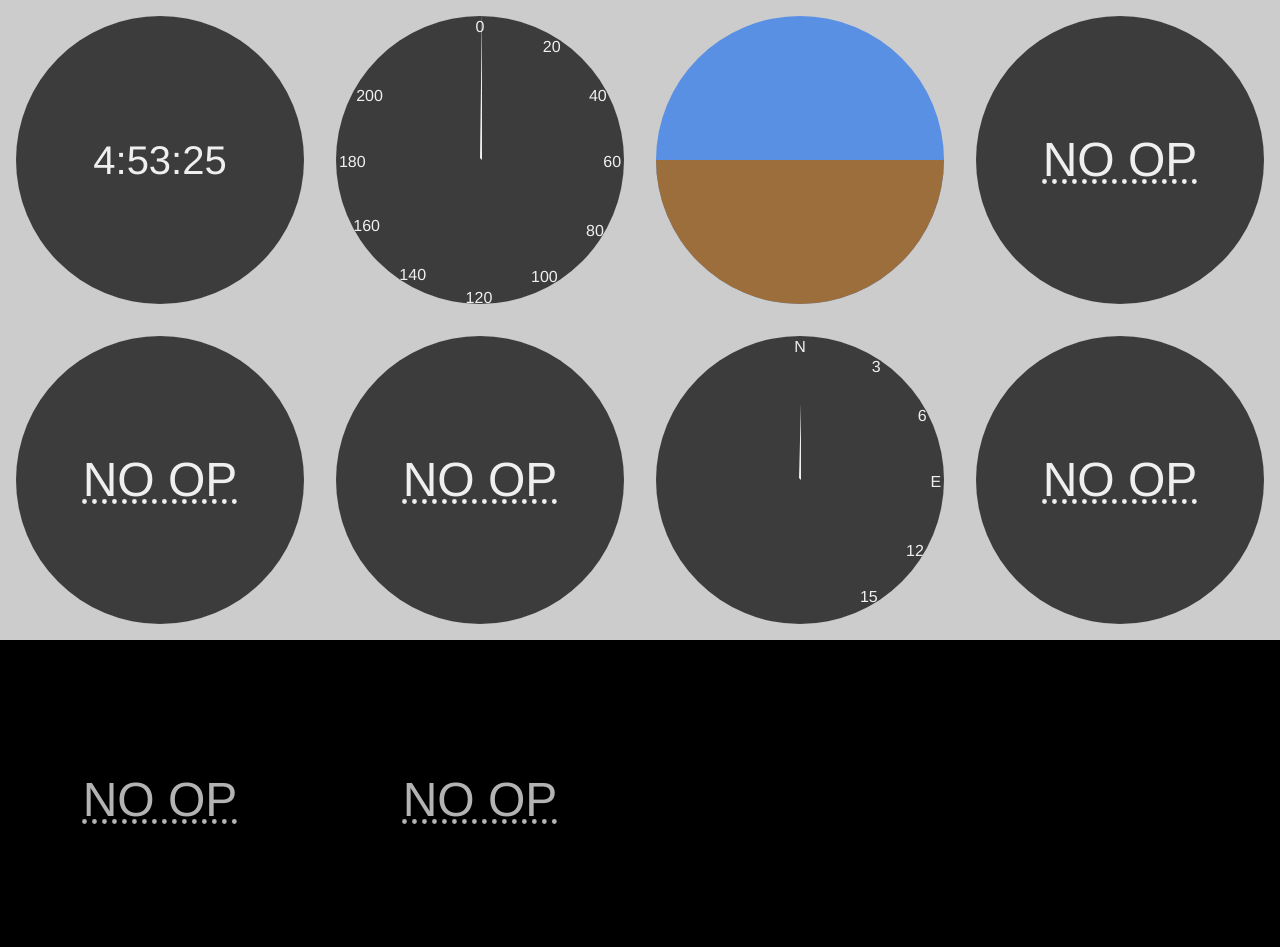
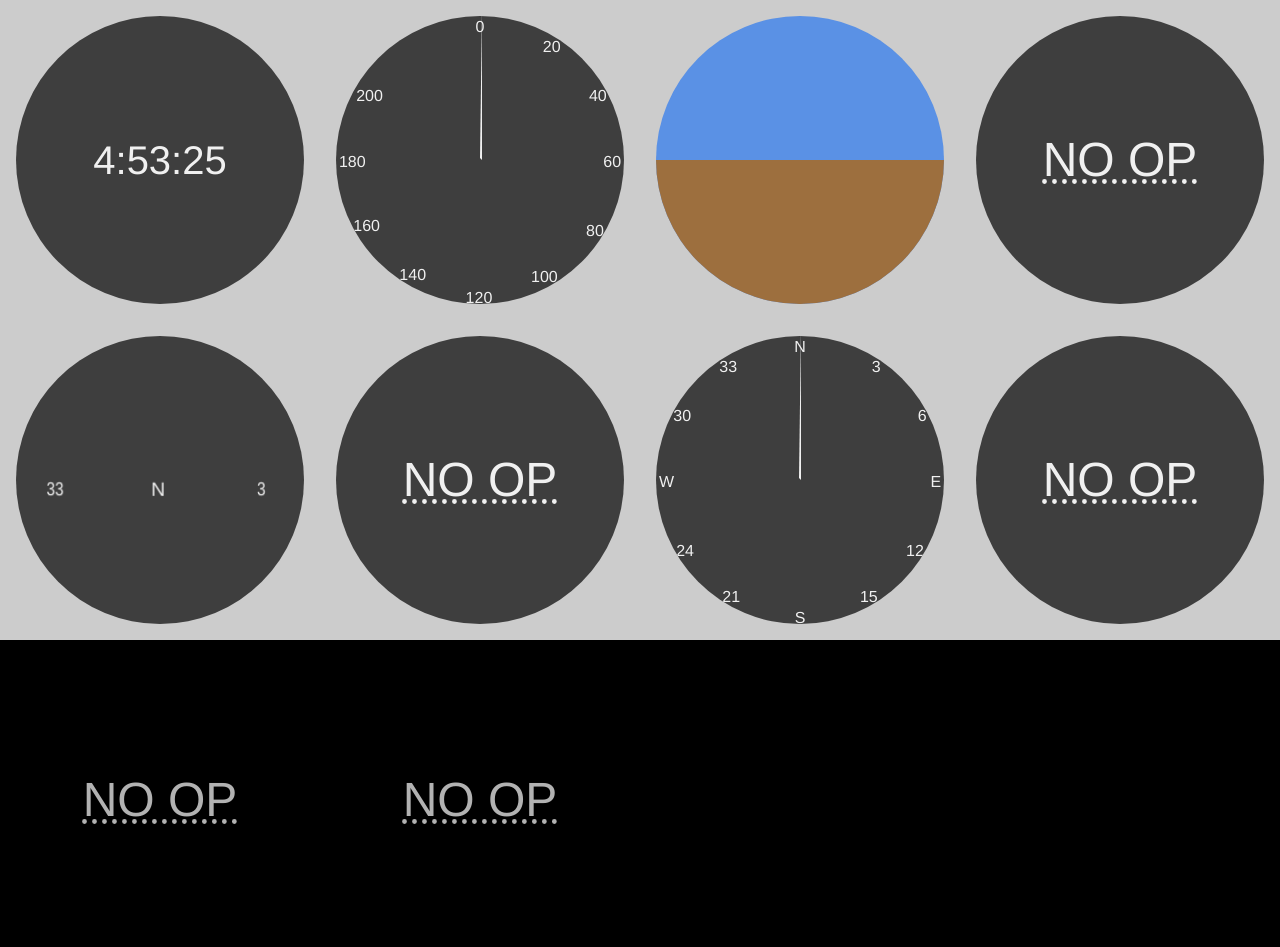
Before and after one commit to imbrianj/sixPack, a plain HTML site: page index.html in a window 1280 px wide. Shown: the top 947 px of the page. Drawn offline with Linux system fonts and the light colour scheme.

Commit message:
First stab at a compass.  Add indicators to heading.

```diff
--- a/css/common.css
+++ b/css/common.css
@@ -280,14 +280,84 @@ ul .instrument abbr span {
 /* Altitude */
 
 /* Compass */
+#compass {
+  perspective: 1000px;
+}
+
+#compass ol {
+  height: 100%;
+  margin-left: -1em;
+  position: absolute;
+  text-align: center;
+  transform-style: preserve-3d;
+  width: 100%;
+}
+
+#compass ol li {
+  backface-visibility: hidden;
+  display: block;
+  height: 100%;
+  left: 50%;
+  position: absolute;
+  top: 50%;
+  width: 10%;
+}
+
+#compass ol li:nth-child(1) {
+  transform: rotateY(0deg) translateZ(175px);
+}
+
+#compass ol li:nth-child(2) {
+  transform: rotateY(30deg) translateZ(175px);
+}
+
+#compass ol li:nth-child(3) {
+  transform: rotateY(60deg) translateZ(175px);
+}
+
+#compass ol li:nth-child(4) {
+  transform: rotateY(90deg) translateZ(175px);
+}
+
+#compass ol li:nth-child(5) {
+  transform: rotateY(120deg) translateZ(175px);
+}
+
+#compass ol li:nth-child(6) {
+  transform: rotateY(150deg) translateZ(175px);
+}
+
+#compass ol li:nth-child(7) {
+  transform: rotateY(180deg) translateZ(175px);
+}
+
+#compass ol li:nth-child(8) {
+  transform: rotateY(210deg) translateZ(175px);
+}
+
+#compass ol li:nth-child(9) {
+  transform: rotateY(240deg) translateZ(175px);
+}
+
+#compass ol li:nth-child(10) {
+  transform: rotateY(270deg) translateZ(175px);
+}
+
+#compass ol li:nth-child(11) {
+  transform: rotateY(300deg) translateZ(175px);
+}
+
+#compass ol li:nth-child(12) {
+  transform: rotateY(330deg) translateZ(175px);
+}
 
 /* Turn */
 
 /* Heading */
 #heading h5 {
-  border: 25px solid transparent;
+  border: 50px solid transparent;
   border-right-color: #FFF;
-  border-width: 75px 2px 2px 0;
+  border-width: 150px 2px 2px 0;
   content: '';
   display: block;
   height: 0;
@@ -337,6 +407,37 @@ ul .instrument abbr span {
 #heading li:nth-child(6) {
   right: 23%;
   top: 88%;
+}
+
+#heading li:nth-child(7) {
+  text-align: center;
+  top: 95%;
+  width: 100%;
+}
+
+#heading li:nth-child(8) {
+  left: 23%;
+  top: 88%;
+}
+
+#heading li:nth-child(9) {
+  left: 7%;
+  top: 72%;
+}
+
+#heading li:nth-child(10) {
+  left: 1%;
+  top: 48%;
+}
+
+#heading li:nth-child(11) {
+  left: 6%;
+  top: 25%;
+}
+
+#heading li:nth-child(12) {
+  left: 22%;
+  top: 8%;
 }
 
 /* Vertical */
--- a/js/common.js
+++ b/js/common.js
@@ -585,7 +585,15 @@ SB = (function () {
       },
 
       buildCompass : function() {
+        var needle     = document.createElement('h5'),
+            indicators = document.createElement('ol'),
+            compass    = SB.get('compass');
 
+        indicators.innerHTML = '<li>N</li><li>3</li><li>6</li><li>E</li><li>12</li><li>15</li><li>S</li><li>21</li><li>24</li><li>W</li><li>30</li><li>33</li>';
+        compass.innerHTML = '';
+        compass.appendChild(needle);
+        compass.appendChild(indicators);
+        SB.spec.elms.compass = indicators;
       },
 
       buildTurn : function() {
@@ -650,7 +658,7 @@ SB = (function () {
       },
 
       changeCompass : function(direction) {
-
+        SB.spec.elms.compass.style.transform = 'rotateY(' + direction + 'deg)';
       },
 
       changeTurn : function(direction, heading) {
```
